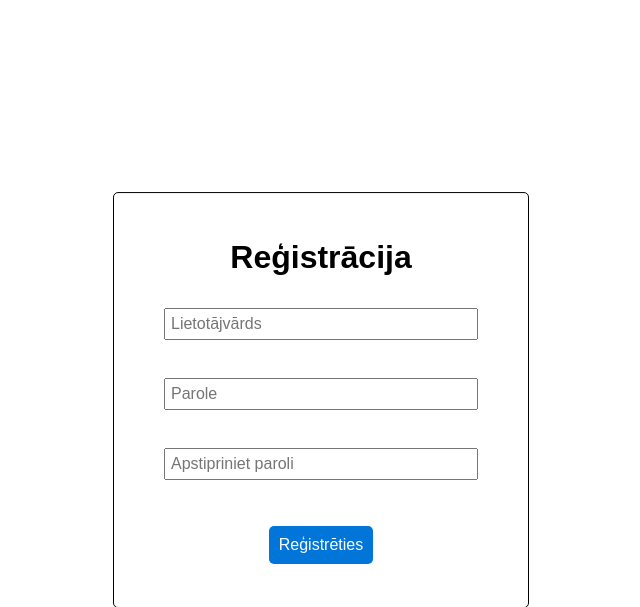
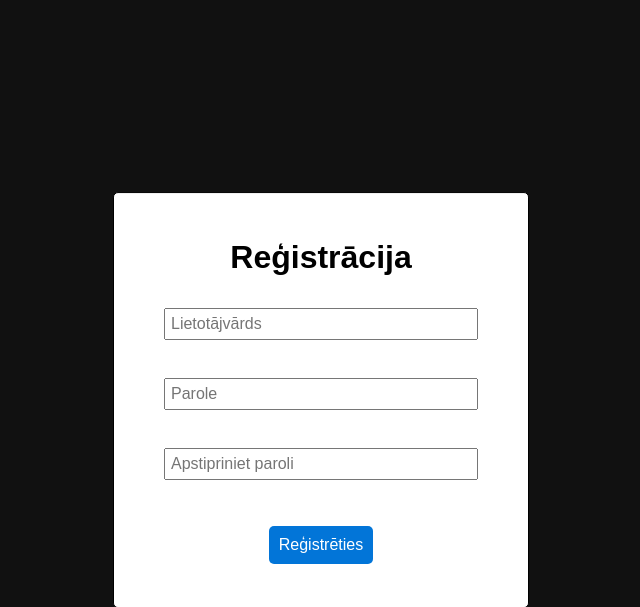
Before and after one commit to stwebcode/register, a PHP site: page /register.php in a window 1280 px wide. Shown: the top 607 px of the page, without its empty margins (319-959 px from the left). Run offline with PHP 8.4, Linux system fonts and the light colour scheme.

Commit message:
Update register.php

```diff
--- a/register.php
+++ b/register.php
@@ -12,7 +12,7 @@
     <meta name="viewport" content="width=device-width, initial-scale=1.0">
     <title>Document</title>
 </head>
-<body>
+<body style="background-color: rgb(17, 17, 17);">
     <div class="register-box">
         <h1>Reģistrācija</h1>
         <input type="text" id="username" placeholder="Lietotājvārds" autocomplete="off"><br>
```
